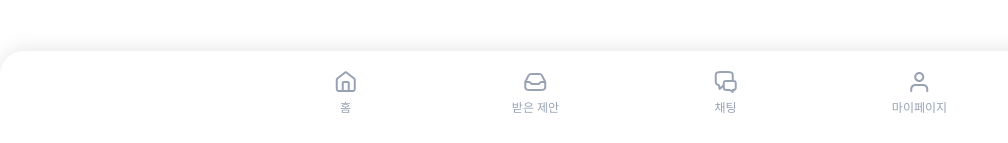
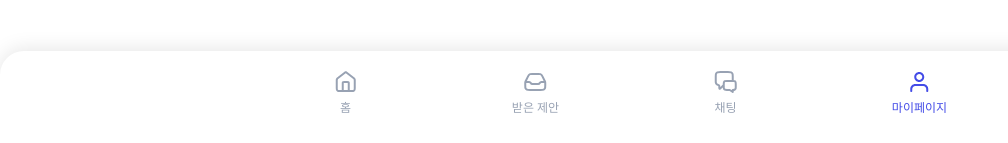
Before and after one commit to SPARCS-Service-Hackathon-2024/A9-Dori, a React (Vite) app in the folder web/: page /mypage in a window 1280 px wide. Shown: the part 654-797 px from the top of the page, without its empty margins (0-1008 px from the left). Built offline with nearby package versions, Linux system fonts and the light colour scheme.

Commit message:
Update: Navigation

```diff
--- a/web/package.json
+++ b/web/package.json
@@ -4,7 +4,7 @@
   "version": "0.0.0",
   "type": "module",
   "scripts": {
-    "dev": "vite",
+    "dev": "vite --host",
     "build": "vite build",
     "lint": "eslint . --ext js,jsx --report-unused-disable-directives --max-warnings 0",
     "preview": "vite preview"
--- a/web/src/components/Root/Navigation/IconChat.jsx
+++ b/web/src/components/Root/Navigation/IconChat.jsx
@@ -1,4 +1,4 @@
-const IconChat = () => (
+const IconChat = ({ isSelected = false }) => (
   <svg
     width="25"
     height="24"
@@ -8,10 +8,11 @@ const IconChat = () => (
   >
     <path
       d="M10.75 15L7.67474 18.1137C7.24579 18.548 7.03131 18.7652 6.84695 18.7805C6.68701 18.7938 6.53042 18.7295 6.42596 18.6076C6.30556 18.4672 6.30556 18.162 6.30556 17.5515V15.9916C6.30556 15.444 5.85707 15.0477 5.3152 14.9683V14.9683C4.00374 14.7762 2.97378 13.7463 2.78168 12.4348C2.75 12.2186 2.75 11.9605 2.75 11.4444V6.8C2.75 5.11984 2.75 4.27976 3.07698 3.63803C3.3646 3.07354 3.82354 2.6146 4.38803 2.32698C5.02976 2 5.86984 2 7.55 2H14.95C16.6302 2 17.4702 2 18.112 2.32698C18.6765 2.6146 19.1354 3.07354 19.423 3.63803C19.75 4.27976 19.75 5.11984 19.75 6.8V11M19.75 22L17.5736 20.4869C17.2677 20.2742 17.1147 20.1678 16.9482 20.0924C16.8004 20.0255 16.6451 19.9768 16.4856 19.9474C16.3058 19.9143 16.1195 19.9143 15.7469 19.9143H13.95C12.8299 19.9143 12.2698 19.9143 11.842 19.6963C11.4657 19.5046 11.1597 19.1986 10.968 18.8223C10.75 18.3944 10.75 17.8344 10.75 16.7143V14.2C10.75 13.0799 10.75 12.5198 10.968 12.092C11.1597 11.7157 11.4657 11.4097 11.842 11.218C12.2698 11 12.8299 11 13.95 11H19.55C20.6701 11 21.2302 11 21.658 11.218C22.0343 11.4097 22.3403 11.7157 22.532 12.092C22.75 12.5198 22.75 13.0799 22.75 14.2V16.9143C22.75 17.8462 22.75 18.3121 22.5978 18.6797C22.3948 19.1697 22.0054 19.5591 21.5154 19.762C21.1478 19.9143 20.6819 19.9143 19.75 19.9143V22Z"
-      stroke="#98A2B3"
+      stroke={isSelected ? "#444CE7" : "#98A2B3"}
       strokeWidth="2"
       strokeLinecap="round"
       strokeLinejoin="round"
+      css={{ transition: "stroke 0.2s ease-in-out" }}
     />
   </svg>
 );
--- a/web/src/components/Root/Navigation/IconHome.jsx
+++ b/web/src/components/Root/Navigation/IconHome.jsx
@@ -1,17 +1,18 @@
-const IconHome = () => (
+const IconHome = ({ isSelected = false }) => (
   <svg
     width="25"
     height="24"
     viewBox="0 0 25 24"
+    xmlns="http://www.w3.org/2000/svg"
     fill="none"
-    xmlns="http://www.w3.org/2000/svg"
   >
     <path
       d="M9.75 21V13.6C9.75 13.0399 9.75 12.7599 9.85899 12.546C9.95487 12.3578 10.1078 12.2049 10.296 12.109C10.5099 12 10.7899 12 11.35 12H14.15C14.7101 12 14.9901 12 15.204 12.109C15.3922 12.2049 15.5451 12.3578 15.641 12.546C15.75 12.7599 15.75 13.0399 15.75 13.6V21M11.7677 2.764L4.98539 8.03912C4.53202 8.39175 4.30534 8.56806 4.14203 8.78886C3.99737 8.98444 3.8896 9.20478 3.82403 9.43905C3.75 9.70352 3.75 9.9907 3.75 10.5651V17.8C3.75 18.9201 3.75 19.4801 3.96799 19.908C4.15973 20.2843 4.46569 20.5903 4.84202 20.782C5.26984 21 5.82989 21 6.95 21H18.55C19.6701 21 20.2302 21 20.658 20.782C21.0343 20.5903 21.3403 20.2843 21.532 19.908C21.75 19.4801 21.75 18.9201 21.75 17.8V10.5651C21.75 9.9907 21.75 9.70352 21.676 9.43905C21.6104 9.20478 21.5026 8.98444 21.358 8.78886C21.1947 8.56806 20.968 8.39175 20.5146 8.03913L13.7323 2.764C13.381 2.49075 13.2053 2.35412 13.0113 2.3016C12.8402 2.25526 12.6598 2.25526 12.4887 2.3016C12.2947 2.35412 12.119 2.49075 11.7677 2.764Z"
-      stroke="#98A2B3"
+      stroke={isSelected ? "#444CE7" : "#98A2B3"}
       strokeWidth="2"
       strokeLinecap="round"
       strokeLinejoin="round"
+      css={{ transition: "stroke 0.2s ease-in-out" }}
     />
   </svg>
 );
--- a/web/src/components/Root/Navigation/IconInbox.jsx
+++ b/web/src/components/Root/Navigation/IconInbox.jsx
@@ -1,4 +1,4 @@
-const IconInbox = () => (
+const IconInbox = ({ isSelected = false }) => (
   <svg
     width="25"
     height="24"
@@ -8,10 +8,11 @@ const IconInbox = () => (
   >
     <path
       d="M2.75 12H6.13197C6.81717 12 7.44357 12.3871 7.75 13C8.05643 13.6129 8.68283 14 9.36803 14H15.132C15.8172 14 16.4436 13.6129 16.75 13C17.0564 12.3871 17.6828 12 18.368 12H21.75M9.21656 4H15.2834C16.3603 4 16.8987 4 17.3741 4.16396C17.7945 4.30896 18.1774 4.5456 18.4951 4.85675C18.8543 5.2086 19.0951 5.6902 19.5767 6.65337L21.7432 10.9865C21.9322 11.3645 22.0267 11.5535 22.0934 11.7515C22.1526 11.9275 22.1953 12.1085 22.221 12.2923C22.25 12.4992 22.25 12.7105 22.25 13.1331V15.2C22.25 16.8802 22.25 17.7202 21.923 18.362C21.6354 18.9265 21.1765 19.3854 20.612 19.673C19.9702 20 19.1302 20 17.45 20H7.05C5.36984 20 4.52976 20 3.88803 19.673C3.32354 19.3854 2.8646 18.9265 2.57698 18.362C2.25 17.7202 2.25 16.8802 2.25 15.2V13.1331C2.25 12.7105 2.25 12.4992 2.27897 12.2923C2.30471 12.1085 2.34744 11.9275 2.40662 11.7515C2.47326 11.5535 2.56776 11.3645 2.75675 10.9865L4.92331 6.65337C5.4049 5.69019 5.6457 5.2086 6.00495 4.85675C6.32263 4.5456 6.70551 4.30896 7.12589 4.16396C7.60125 4 8.13969 4 9.21656 4Z"
-      stroke="#98A2B3"
+      stroke={isSelected ? "#444CE7" : "#98A2B3"}
       strokeWidth="2"
       strokeLinecap="round"
       strokeLinejoin="round"
+      css={{ transition: "stroke 0.2s ease-in-out" }}
     />
   </svg>
 );
--- a/web/src/components/Root/Navigation/IconMe.jsx
+++ b/web/src/components/Root/Navigation/IconMe.jsx
@@ -1,4 +1,4 @@
-const IconMe = () => (
+const IconMe = ({ isSelected = false }) => (
   <svg
     width="25"
     height="24"
@@ -10,13 +10,15 @@ const IconMe = () => (
       fillRule="evenodd"
       clipRule="evenodd"
       d="M4.71447 15.4645C5.65215 14.5268 6.92392 14 8.25 14H16.25C17.5761 14 18.8479 14.5268 19.7855 15.4645C20.7232 16.4021 21.25 17.6739 21.25 19V21C21.25 21.5523 20.8023 22 20.25 22C19.6977 22 19.25 21.5523 19.25 21V19C19.25 18.2044 18.9339 17.4413 18.3713 16.8787C17.8087 16.3161 17.0456 16 16.25 16H8.25C7.45435 16 6.69129 16.3161 6.12868 16.8787C5.56607 17.4413 5.25 18.2044 5.25 19V21C5.25 21.5523 4.80228 22 4.25 22C3.69772 22 3.25 21.5523 3.25 21V19C3.25 17.6739 3.77678 16.4021 4.71447 15.4645Z"
-      fill="#98A2B3"
+      fill={isSelected ? "#444CE7" : "#98A2B3"}
+      css={{ transition: "fill 0.2s ease-in-out" }}
     />
     <path
       fillRule="evenodd"
       clipRule="evenodd"
       d="M12.25 4C10.5931 4 9.25 5.34315 9.25 7C9.25 8.65685 10.5931 10 12.25 10C13.9069 10 15.25 8.65685 15.25 7C15.25 5.34315 13.9069 4 12.25 4ZM7.25 7C7.25 4.23858 9.48858 2 12.25 2C15.0114 2 17.25 4.23858 17.25 7C17.25 9.76142 15.0114 12 12.25 12C9.48858 12 7.25 9.76142 7.25 7Z"
-      fill="#98A2B3"
+      fill={isSelected ? "#444CE7" : "#98A2B3"}
+      css={{ transition: "fill 0.2s ease-in-out" }}
     />
   </svg>
 );
--- a/web/src/components/Root/Navigation/index.jsx
+++ b/web/src/components/Root/Navigation/index.jsx
@@ -1,12 +1,15 @@
 import { memo } from "react";
+import { Link, useLocation } from "react-router-dom";
 import AdaptiveCenterDiv from "../../AdaptiveDiv/AdaptiveCenterDiv";
 import IconHome from "./IconHome";
 import IconInbox from "./IconInbox";
 import IconChat from "./IconChat";
 import IconMe from "./IconMe";
-import { Link } from "react-router-dom";
 
 const Button = ({ Icon, name = "", to = "/" }) => {
+  const { pathname } = useLocation();
+  const isSelected = pathname.startsWith(to);
+
   return (
     <Link to={to}>
       <div
@@ -20,12 +23,13 @@ const Button = ({ Icon, name = "", to = "/" }) => {
           cursor: "pointer",
         }}
       >
-        <Icon />
+        <Icon isSelected={isSelected} />
         <div
           css={{
             fontSize: "12px",
             lineHeight: "16px",
-            color: "#98A2B3",
+            color: isSelected ? "#444CE7" : "#98A2B3",
+            transition: "fill 0.2s ease-in-out",
           }}
         >
           {name}
@@ -57,10 +61,10 @@ const Navigation = () => {
           justifyContent: "space-around",
         }}
       >
-        <Button Icon={IconHome} name="홈" to="/" />
+        <Button Icon={IconHome} name="홈" to="/home" />
         <Button Icon={IconInbox} name="받은 제안" to="/suggest" />
         <Button Icon={IconChat} name="채팅" to="/chat" />
-        <Button Icon={IconMe} name="마이페이지" to="mypage" />
+        <Button Icon={IconMe} name="마이페이지" to="/mypage" />
       </AdaptiveCenterDiv>
     </div>
   );
```
